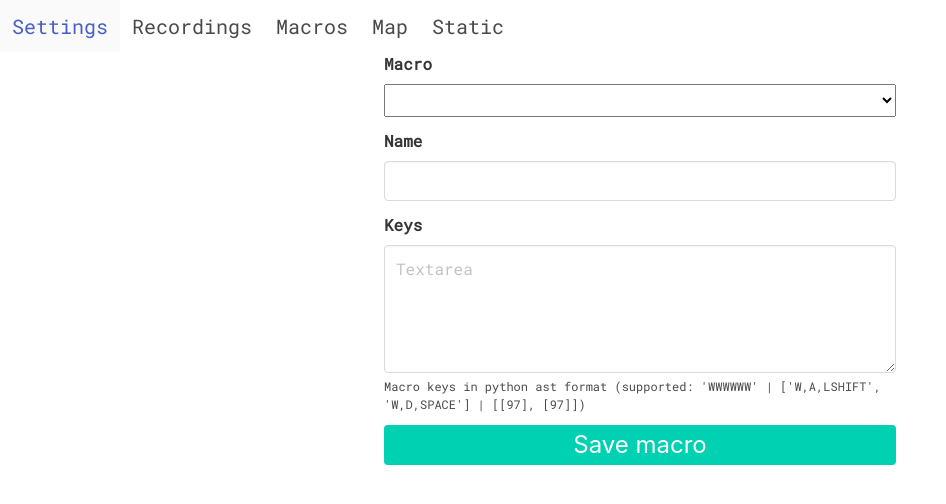
After one commit to C4T-BuT-S4D/hackceler8-2023, a Python web app: template game/game/cheats/templates/macros.html in a window 1280 px wide. The commit adds this page. Shown: the top 504 px of the page, without its empty margins (0-946 px from the left). Run offline with Jinja, Linux system fonts and the light colour scheme; the template is opened without the code that fills it, so the values that code supplies are empty; some libraries are stand-ins or nearby versions.

Commit message:
macro ui

```diff
--- /dev/null
+++ b/game/game/cheats/lib/macro.py
@@ -0,0 +1,6 @@
+from pydantic import BaseModel
+
+
+class Macro(BaseModel):
+    name: str
+    keys: str
--- a/game/game/cheats/templates/base.html
+++ b/game/game/cheats/templates/base.html
@@ -5,15 +5,24 @@
   <meta charset="UTF-8">
   <title>CBS.Cheat</title>
   <link rel="stylesheet" href="https://cdn.jsdelivr.net/npm/bulma@0.9.4/css/bulma.min.css">
+  <link rel="preconnect" href="https://fonts.googleapis.com">
+  <link rel="preconnect" href="https://fonts.gstatic.com" crossorigin>
+  <link href="https://fonts.googleapis.com/css2?family=Roboto+Mono&display=swap" rel="stylesheet">
+  <style>
+    .baza {
+      font-family: 'Roboto Mono', monospace;
+    }
+  </style>
 </head>
 
-<body>
+<body class="baza">
   <div class="layout">
     <header>
       <nav class="navbar">
         <div class="is-flex">
           <a class="navbar-item is-size-5" href="{{ url_for('index') }}">Settings</a>
           <a class="navbar-item is-size-5" href="{{ url_for('recordings') }}">Recordings</a>
+          <a class="navbar-item is-size-5" href="{{ url_for('macros') }}">Macros</a>
           <a class="navbar-item is-size-5" href="{{ url_for('map') }}">Map</a>
           <a class="navbar-item is-size-5" href="{{ url_for('autoindex') }}">Static</a>
         </div>
--- /dev/null
+++ b/game/game/cheats/templates/macros.html
@@ -0,0 +1,54 @@
+{% import "wtf.jinja" as wtf %}
+{% extends "base.html" %}
+
+{% block content %}
+<form method="POST" class="form is-flex is-flex-direction-row is-justify-content-space-evenly">
+  <div style="width: 32rem;">
+    <div class="field">
+      <label class="label">Macro</label>
+      <div class="control">
+        <select class="select baza" style="width: 100%;" id="macroselect">
+          {%- for macro in all_macros %}
+            {%- if loop.index0 == chosen_macro %}
+              <option value="{{ loop.index0 }}" label="ALT + {{ loop.index }}: {{ macro.name }}" selected></option>
+            {%- else %}
+              <option value="{{ loop.index0 }}" label="ALT + {{ loop.index }}: {{ macro.name }}"></option>
+            {%- endif %}
+          {%- endfor %}
+        </select>
+      </div>
+    </div>
+    <div class="field">
+      <label class="label">Name</label>
+      <div class="control">
+        <input class="input baza" type="text" value="{{ all_macros[chosen_macro].name }}" name="name" />
+      </div>
+    </div>
+    <div class="field">
+      <label class="label">Keys</label>
+      <div class="control">
+        <textarea class="textarea baza" placeholder="Textarea" name="keys">{{ all_macros[chosen_macro].keys }}</textarea>
+      </div>
+      <p class="help">Macro keys in python ast format (supported: 'WWWWWW' | ['W,A,LSHIFT', 'W,D,SPACE'] | [[97], [97]])</p>
+    </div>
+    <div class="field">
+      <div class="control">
+        <button type="submit" class="button is-primary" style="width: 100%;">
+          <span class="is-size-4">Save macro</span>
+        </button>
+      </div>
+    </div>
+  </div>
+</form>
+
+<script>
+  document.addEventListener("DOMContentLoaded", () => {
+    const currentParams = new URLSearchParams(location.search.slice(1));
+
+    document.getElementById("macroselect").addEventListener("change", (event) => {
+      currentParams.set("macro", event.target.value);
+      location.search = currentParams.toString();
+    });
+  })
+</script>
+{% endblock %}
--- a/game/game/cheats/templates/recordings.html
+++ b/game/game/cheats/templates/recordings.html
@@ -7,7 +7,7 @@
     <div class="field">
       <label class="label">Map</label>
       <div class="control">
-        <select class="select" style="width: 100%;" id="mapselect">
+        <select class="select baza" style="width: 100%;" id="mapselect">
           {%- for map in maps %}
             {%- if map == chosen_map %}
               <option selected>{{ map }}</option>
@@ -22,7 +22,7 @@
       <div class="field">
         <label class="label">Recording</label>
         <div class="control">
-          <select class="select" style="width: 100%; height: 100%;" id="recordingselect" size="10">
+          <select class="select baza" style="width: 100%; height: 100%;" id="recordingselect" size="10">
             {%- for recording in map_recordings %}
               {%- if recording == chosen_recording %}
                 <option selected>{{ recording }}</option>
```
Also changed, not shown: game/game/cheats/server.py (+35 -0 lines), game/game/cheats/settings.py (+39 -30 lines), game/game/ludicer_gui.py (+6 -7 lines).
